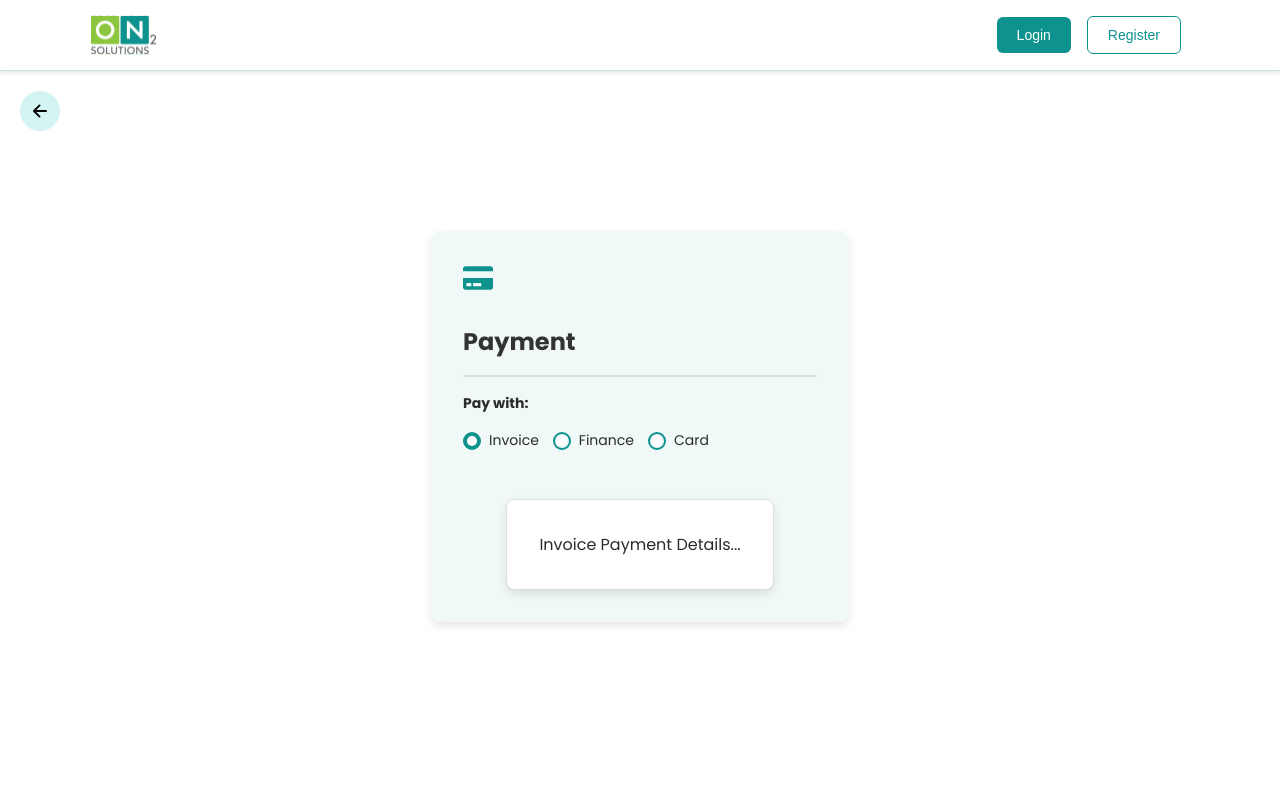
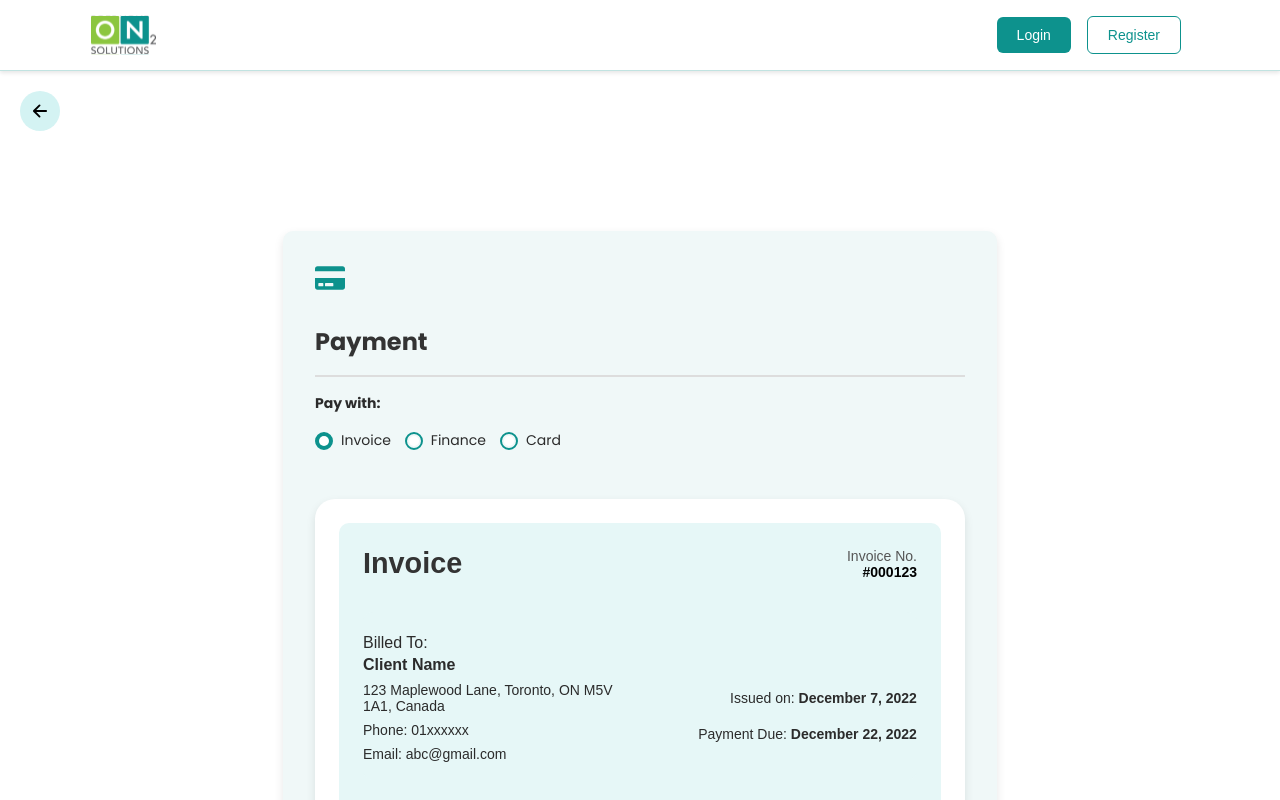
Before and after one commit to RajibMiah/O2SupplyHub-frontend, a React (Vite) app: page /checkout in a window 1280 px wide. Both pictures are taken after a click on the label "Invoice". Shown: the top 800 px of the page. Built offline with nearby package versions, Linux system fonts and the light colour scheme.

Commit message:
add invoice component

```diff
--- /dev/null
+++ b/src/components/checkout/Invoice/index.jsx
@@ -0,0 +1,353 @@
+import styled from 'styled-components';
+import CompanyLogo from '@/assets/logo.svg';
+
+// Styled Components
+const Cotainer = styled.div`
+   background: #ffffff;
+   border-radius: 20px;
+   padding: 1.5rem;
+   max-width: 650px;
+   width: 100%;
+   box-shadow: 0 4px 10px rgba(0, 0, 0, 0.1);
+   font-family: 'Arial', sans-serif;
+   margin: auto;
+`;
+
+const InvoiceContainer = styled.div`
+   background: #e6f7f7;
+   padding: 1.5rem;
+   border-radius: 10px;
+   margin-bottom: 1.5rem;
+`;
+
+const InvoiceHeader = styled.div`
+   display: flex;
+   justify-content: space-between;
+   align-items: center;
+   padding-bottom: 1rem;
+   margin-bottom: 1rem;
+`;
+const BillSection = styled.div`
+   display: flex;
+   flex-direction: column;
+   justify-content: space-between;
+   align-items: flex-start;
+   background: #e6f7f7;
+   padding: 14px 0;
+   border-radius: 10px;
+   margin-bottom: 1.5rem;
+
+   @media (max-width: 768px) {
+      flex-direction: column;
+      align-items: flex-start;
+   }
+`;
+
+const BillingHeader = styled.div`
+   padding: 4px 0;
+
+   p {
+      padding: 4px 0;
+   }
+`;
+
+const BilingDetails = styled.div`
+   display: flex;
+   justify-content: space-between;
+   align-items: flex-start;
+`;
+const BillTo = styled.div`
+   font-size: 14px;
+   max-width: 50%;
+   flex: 1;
+
+   strong {
+      font-size: 16px;
+      color: #000;
+   }
+
+   p {
+      padding: 4px 0;
+   }
+`;
+
+const InvoiceDates = styled.div`
+   font-size: 14px;
+   text-align: right;
+   max-width: 50%;
+   flex: 1;
+
+   p {
+      margin: 4px 0;
+      padding: 8px 0;
+   }
+
+   @media (max-width: 768px) {
+      text-align: left;
+      max-width: 100%;
+      margin-top: 10px;
+   }
+`;
+const Title = styled.h2`
+   font-size: 1.8rem;
+   font-weight: bold;
+   color: #333;
+`;
+
+const InvoiceNumber = styled.div`
+   font-size: 14px;
+   color: #555;
+   text-align: right;
+
+   span {
+      font-weight: bold;
+      color: #000;
+   }
+`;
+
+const Table = styled.table`
+   width: 100%;
+   border-collapse: collapse;
+   margin-top: 1rem;
+   font-size: 14px;
+
+   th,
+   td {
+      padding: 10px;
+      border-bottom: 1px solid #ddd;
+   }
+
+   th {
+      font-weight: bold;
+   }
+
+   td:nth-child(1),
+   td:nth-child(2),
+   th:nth-child(1),
+   th:nth-child(2) {
+      text-align: left; /* First two columns aligned left */
+   }
+
+   td:nth-child(n + 3),
+   th:nth-child(n + 3) {
+      text-align: right; /* Other columns aligned right */
+   }
+`;
+
+const TotalContainer = styled.div`
+   display: flex;
+   justify-content: flex-end;
+   margin: 2rem 0;
+`;
+
+const Total = styled.div`
+   display: flex;
+   justify-content: space-between;
+   font-size: 16px;
+   font-weight: bold;
+   margin-top: 10px;
+   padding: 12px;
+   background: #e6f7f7;
+   border-radius: 5px;
+   width: 16rem;
+`;
+
+const FooterSection = styled.div`
+   display: flex;
+   justify-content: space-between;
+   align-items: flex-start;
+   margin-top: 20px;
+   gap: 1rem;
+   font-size: 14px;
+
+   @media (max-width: 600px) {
+      flex-direction: column;
+      align-items: center;
+      text-align: center;
+   }
+`;
+
+const ContactInfo = styled.div`
+   font-size: 12px;
+   width: 50%;
+
+   h3 {
+      font-size: 14px;
+      font-weight: bold;
+   }
+
+   p {
+      margin: 4px 0;
+   }
+
+   a {
+      color: #0d928d;
+      text-decoration: none;
+      font-weight: bold;
+   }
+
+   img {
+      width: 120px;
+      height: 50px;
+      object-fit: contain;
+      margin-bottom: 10px;
+   }
+`;
+
+const BankDetails = styled.div`
+   background: #eef8f8;
+   padding: 10px;
+   border-radius: 5px;
+   font-size: 12px;
+   width: 50%;
+
+   strong {
+      font-weight: bold;
+   }
+
+   @media (max-width: 600px) {
+      width: 100%;
+   }
+   p {
+      margin: 4px 0;
+      color: #5e6470;
+   }
+`;
+
+const DownloadBtnContainer = styled.div`
+   display: flex;
+   justify-content: flex-end; /* Aligns button to the right */
+   width: 100%;
+   padding: 1rem 0; /* Adds spacing */
+`;
+
+const DownloadButton = styled.button`
+   padding: 12px;
+   background: #0d928d;
+   color: white;
+   font-size: 14px;
+   font-weight: bold;
+   border: none;
+   border-radius: 5px;
+   cursor: pointer;
+   margin-top: 20px;
+   transition: background 0.3s ease;
+   align-self: flex-end;
+
+   &:hover {
+      background: #098675;
+   }
+
+   @media (max-width: 600px) {
+      width: 100%;
+      align-self: center;
+   }
+`;
+
+const Invoice = () => {
+   return (
+      <Cotainer>
+         {/* Header */}
+         <InvoiceContainer>
+            <InvoiceHeader>
+               <Title>Invoice</Title>
+               <InvoiceNumber>
+                  Invoice No. <br />
+                  <span>#000123</span>
+               </InvoiceNumber>
+            </InvoiceHeader>
+
+            <BillSection>
+               <BillingHeader>
+                  <p>Billed To:</p>
+                  <strong>Client Name</strong>
+               </BillingHeader>
+               <BilingDetails>
+                  <BillTo>
+                     <p>123 Maplewood Lane, Toronto, ON M5V 1A1, Canada</p>
+                     <p>Phone: 01xxxxxx</p>
+                     <p>Email: abc@gmail.com</p>
+                  </BillTo>
+
+                  {/* Invoice Dates */}
+                  <InvoiceDates>
+                     <p>
+                        Issued on: <strong>December 7, 2022</strong>
+                     </p>
+                     <p>
+                        Payment Due: <strong>December 22, 2022</strong>
+                     </p>
+                  </InvoiceDates>
+               </BilingDetails>
+            </BillSection>
+         </InvoiceContainer>
+         {/* Products Table */}
+         <Table>
+            <thead>
+               <tr>
+                  <th>Products</th>
+                  <th>Qty.</th>
+                  <th>Price</th>
+                  <th>Total</th>
+               </tr>
+            </thead>
+            <tbody>
+               <tr>
+                  <td>Aura® 10 Nano</td>
+                  <td>1</td>
+                  <td>CAD $7,428.75</td>
+                  <td>CAD $7,428.75</td>
+               </tr>
+            </tbody>
+         </Table>
+
+         {/* Total */}
+         <TotalContainer>
+            <Total>
+               <span>Total (CAD)</span>
+               <span>$7,428.75</span>
+            </Total>
+         </TotalContainer>
+
+         {/* Footer Section */}
+         <FooterSection>
+            {/* Company Info */}
+            <ContactInfo>
+               <img src={CompanyLogo} alt="ON2 Solutions Logo" />
+               <h3>ON2 Solutions</h3>
+               <p>Address / Contact Info</p>
+               <p>
+                  <a href="mailto:sales@on2solutions.ca">sales@on2solutions.ca</a>
+               </p>
+               <p>British Columbia</p>
+               <p>1-20133 102 Avenue, Langley, BC. V1M 4B4</p>
+               <p>Manitoba</p>
+               <p>Unit 7 - 186 Cochlan Dr., Morden, MB. R6M 1G5</p>
+            </ContactInfo>
+
+            {/* Bank Details */}
+            <BankDetails>
+               <strong>Bank Details</strong>
+               <p>Wells FargoBank, N.A</p>
+               <p>Beneficiary Acct. #92104462</p>
+               <p>Beneficiary Name: ON2 SYSTEMS INC</p>
+               <p>Address: ABCDUSB8XXX</p>
+               <p>Beneficiary Address: 91 N CAVALIER ST. UNIT 2 PEMBINA ND 582</p>
+               <p>
+                  <strong>For International:</strong> SWIFT/BIC code WFBIUS
+               </p>
+               <p>
+                  <strong>For Domestic Wires:</strong> Wire Routing Transit Number
+               </p>
+            </BankDetails>
+         </FooterSection>
+
+         {/* Download Button */}
+         <DownloadBtnContainer>
+            <DownloadButton>Download</DownloadButton>
+         </DownloadBtnContainer>
+      </Cotainer>
+   );
+};
+
+export default Invoice;
--- a/src/pages/Checkout/index.jsx
+++ b/src/pages/Checkout/index.jsx
@@ -4,8 +4,7 @@ import { FaCreditCard } from 'react-icons/fa';
 import { IoArrowBack } from 'react-icons/io5';
 import CardComponent from '@/components/checkout/Card';
 import FinanceForm from '@/components/checkout/Finance';
-// Dummy Components for Payment Methods
-const InvoiceComponent = () => <ContentBox>Invoice Payment Details...</ContentBox>;
+import InvoiceComponent from '@/components/checkout/Invoice';
 
 const Container = styled.div`
    display: flex;
@@ -144,15 +143,15 @@ const RenderContainer = styled.div`
    align-items: center;
 `;
 
-const ContentBox = styled.div`
-   background: white;
-   padding: 2rem;
-   border-radius: 8px;
-   max-width: 450px;
-   text-align: center;
-   box-shadow: 0 4px 10px rgba(0, 0, 0, 0.1);
-   border: 1px solid #ddd;
-`;
+// const ContentBox = styled.div`
+//    background: white;
+//    padding: 2rem;
+//    border-radius: 8px;
+//    max-width: 450px;
+//    text-align: center;
+//    box-shadow: 0 4px 10px rgba(0, 0, 0, 0.1);
+//    border: 1px solid #ddd;
+// `;
 
 const CheckoutPage = () => {
    const [paymentMethod, setPaymentMethod] = useState('Card');
```
